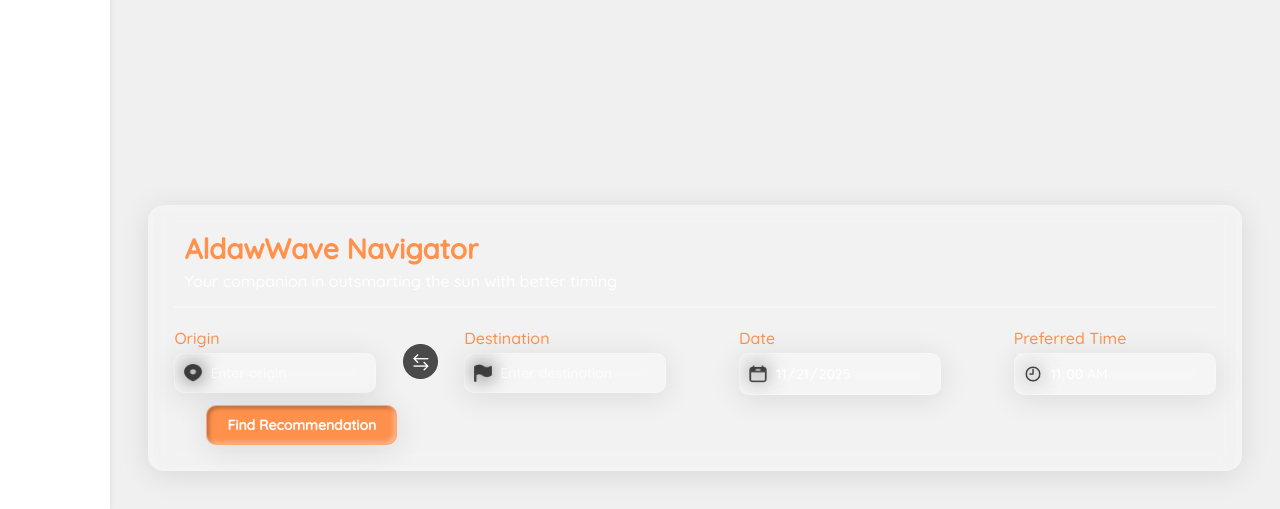
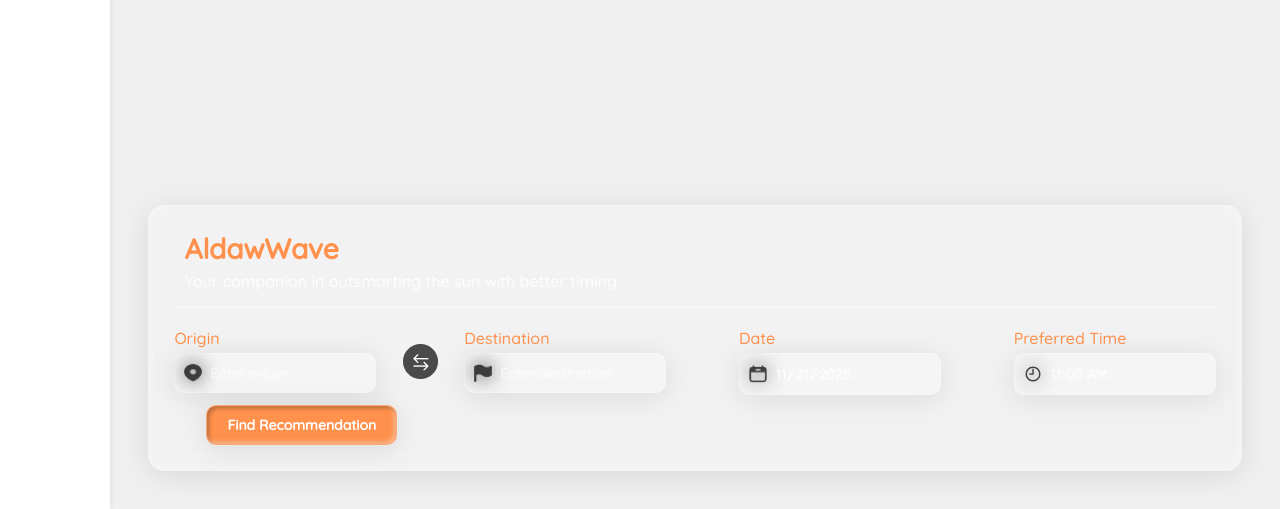
Before and after one commit to RandelYumul/AldawWave, a plain HTML site: page index.html in a window 1280 px wide. Shown: the part 291-800 px from the top of the page. Drawn offline with Linux system fonts and the light colour scheme; no server answers.

Commit message:
Navigator removed.

```diff
--- a/index.html
+++ b/index.html
@@ -57,7 +57,7 @@
 
       <!-- Title and Subtitle -->
       <div class="panel-header">
-        <h1 class="panel-title">AldawWave Navigator</h1>
+        <h1 class="panel-title">AldawWave</h1>
         <p class="panel-subtitle">Your companion in outsmarting the sun with better timing</p>
       </div>
 
```
